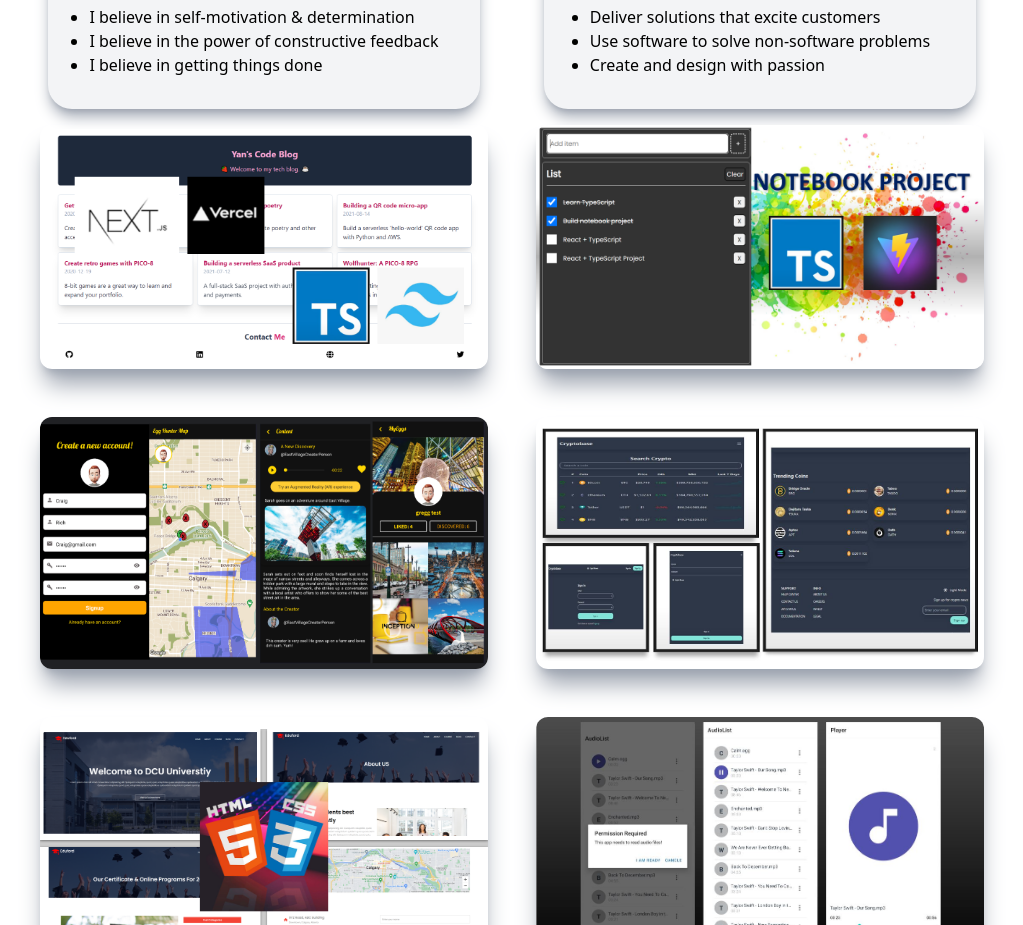
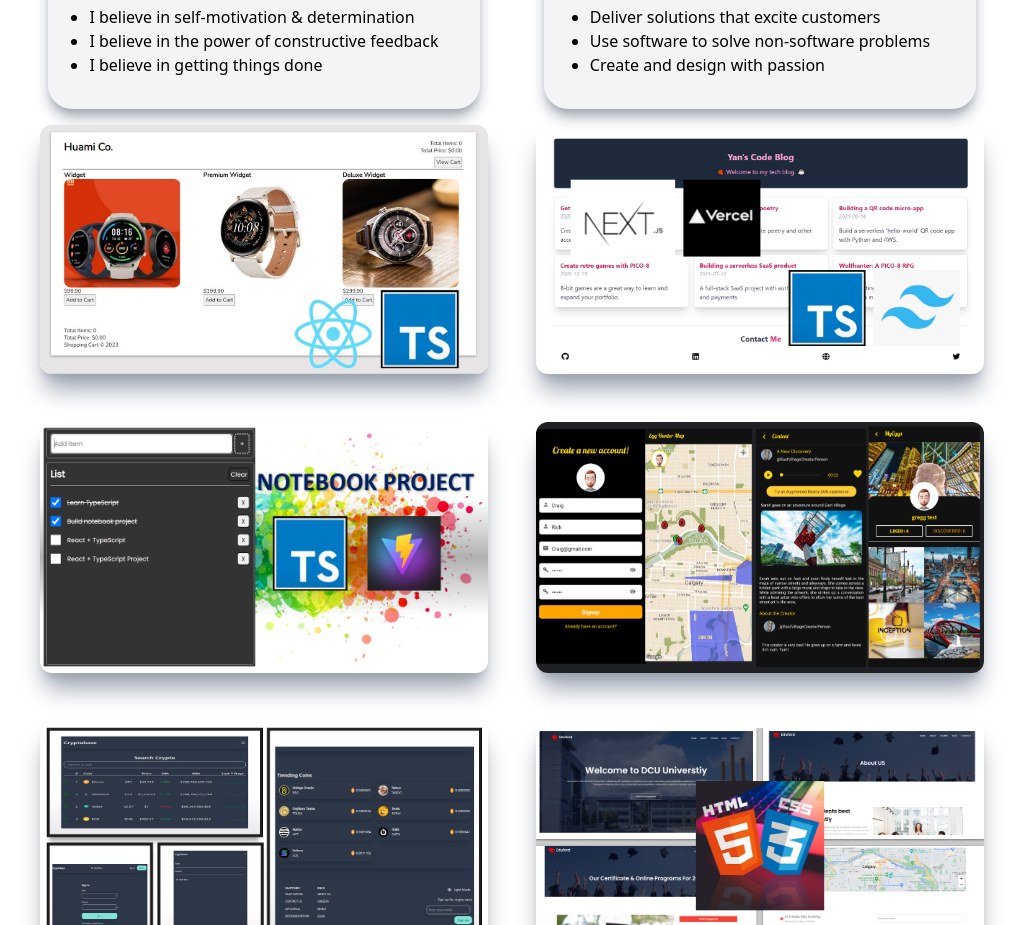
Before and after one commit to yanliu1111/ViteJS-TailwindCSS-MyPortfolio, a React (Vite) app: page / in a window 1280 px wide. Shown: the part 2585-3510 px from the top of the page, without its empty margins (160-1183 px from the left). Built offline with nearby package versions, Linux system fonts and the light colour scheme.

Commit message:
feat: ifelse icon

```diff
--- a/src/components/ProjectItem.jsx
+++ b/src/components/ProjectItem.jsx
@@ -24,12 +24,14 @@ const ProjectItem = ({ img, title, projgithub, projlink }) => {
             <AiFillGithub size={32} />
           </a>
 
+          {projlink ? (
             <a
               className=" text-white font-bold hover:scale-105 transition-all duration-300"
               href={projlink}
             >
               <RiPagesLine size={32} />
             </a>
+          ) : null}
         </div>
       </div>
     </div>
--- a/src/components/Projects.jsx
+++ b/src/components/Projects.jsx
@@ -7,6 +7,7 @@ import audioplayer from "../assets/audioplayer.jpg";
 import tsNotebook from "../assets/notebookTsVite.png";
 import myBlog from "../assets/myBlogNextjsTs.png";
 import htmlCss from "../assets/onlyHTMLCSS.png";
+import ecommerce from "../assets/ecommerce.png";
 import ProjectHead from "./ProjectHead";
 
 const Projects = () => {
@@ -19,6 +20,12 @@ const Projects = () => {
         <ProjectHead />
       </div>
       <div className="grid sm:grid-cols-2 gap-12">
+        {/* eccommerce */}
+        <ProjectItem
+          img={ecommerce}
+          title="E-commerce web with React and TS"
+          projgithub="https://github.com/yanliu1111/react-typeScript-ecommerce-proj"
+        />
         {/* myBlog */}
         <ProjectItem
           img={myBlog}
```
Also changed, not shown: src/assets/ecommerce.png (added). Lines whose indentation alone changed are shown as unchanged.
